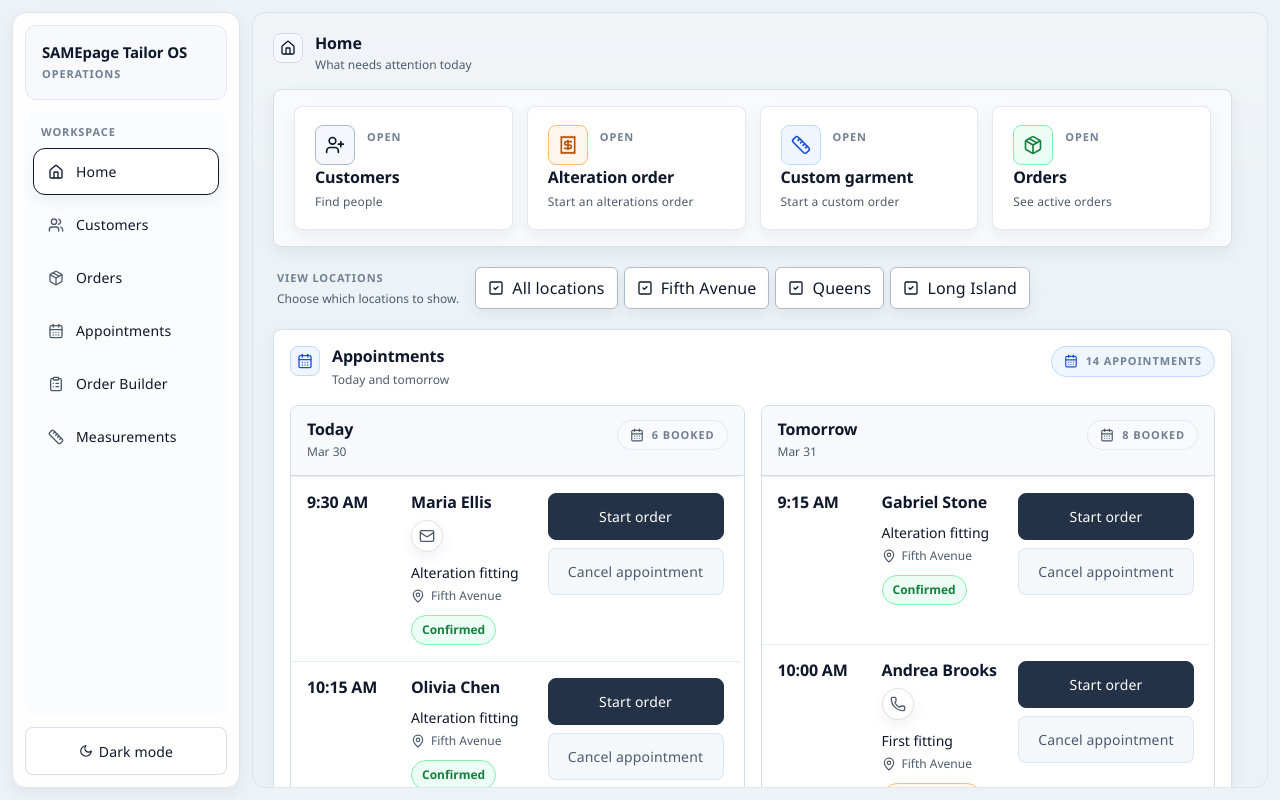
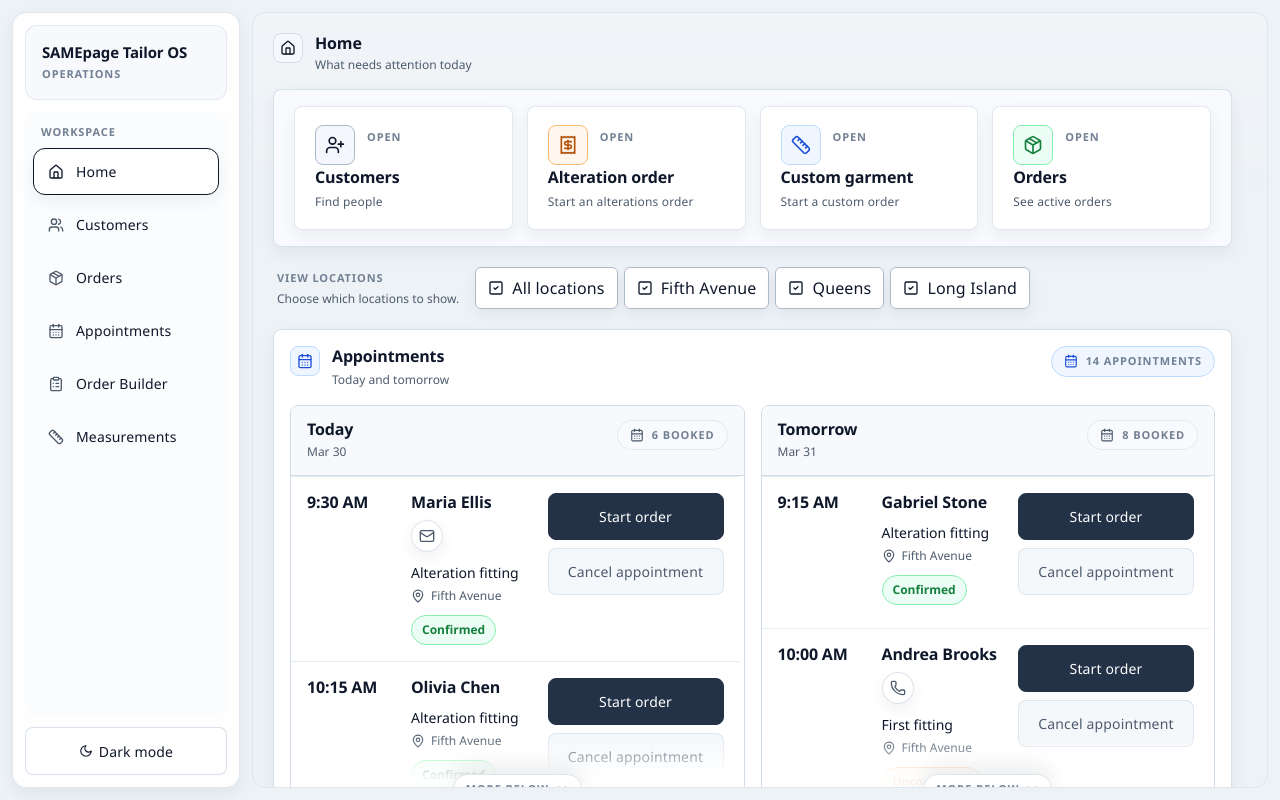
Before and after one commit to EvilHidden/maximus-prototype, a React (Vite) app: page / in a window 1280 px wide. Built offline with nearby package versions, Linux system fonts and the light colour scheme.

Commit message:
Tighten homepage appointments height for tablet landscape

```diff
--- a/src/features/home/components/HomeScheduleBoards.tsx
+++ b/src/features/home/components/HomeScheduleBoards.tsx
@@ -284,6 +284,7 @@ function AppointmentLane({
       </div>
       <ScrollableLaneBody
         itemCount={appointments.length}
+        scrollClassName="max-h-[calc(24rem+4px)] overflow-y-auto pb-16 pr-1 app-no-scrollbar md:max-h-[calc(20rem+4px)] lg:max-h-[calc(21rem+4px)] 2xl:max-h-[calc(31.5rem+4px)]"
         emptyState={
           <HomeLaneEmptyState
             kind="appointment"
@@ -298,7 +299,7 @@ function AppointmentLane({
               key={appointment.id}
               className={[
                 "app-table-row border-t border-[var(--app-border)]/55 px-4 py-4",
-                hasOverflowRows ? "min-h-[9.75rem] md:min-h-[10.5rem]" : "",
+                hasOverflowRows ? "min-h-[9rem] md:min-h-[9.5rem] 2xl:min-h-[10.5rem]" : "",
               ].join(" ")}
             >
               <ScheduleRow
@@ -318,10 +319,12 @@ function ScrollableLaneBody({
   itemCount,
   emptyState,
   renderRows,
+  scrollClassName,
 }: {
   itemCount: number;
   emptyState: ReactNode;
   renderRows: (hasOverflowRows: boolean) => ReactNode;
+  scrollClassName?: string;
 }) {
   const hasOverflowRows = itemCount > 3;
   const scrollBodyRef = useRef<HTMLDivElement | null>(null);
@@ -360,7 +363,7 @@ function ScrollableLaneBody({
             ref={scrollBodyRef}
             className={
               hasOverflowRows
-                ? "max-h-[calc(29.25rem+4px)] overflow-y-auto pb-16 pr-1 app-no-scrollbar md:max-h-[calc(31.5rem+4px)]"
+                ? scrollClassName ?? "max-h-[calc(29.25rem+4px)] overflow-y-auto pb-16 pr-1 app-no-scrollbar md:max-h-[calc(31.5rem+4px)]"
                 : ""
             }
           >
@@ -666,7 +669,7 @@ export function HomeWorkboards({
           tone="info"
         />
 
-        <div className="mt-4 grid gap-4 xl:grid-cols-2">
+        <div className="mt-4 grid gap-4 lg:grid-cols-2">
           <AppointmentLane
             title="Today"
             dateLabel={todayLabel}
```
